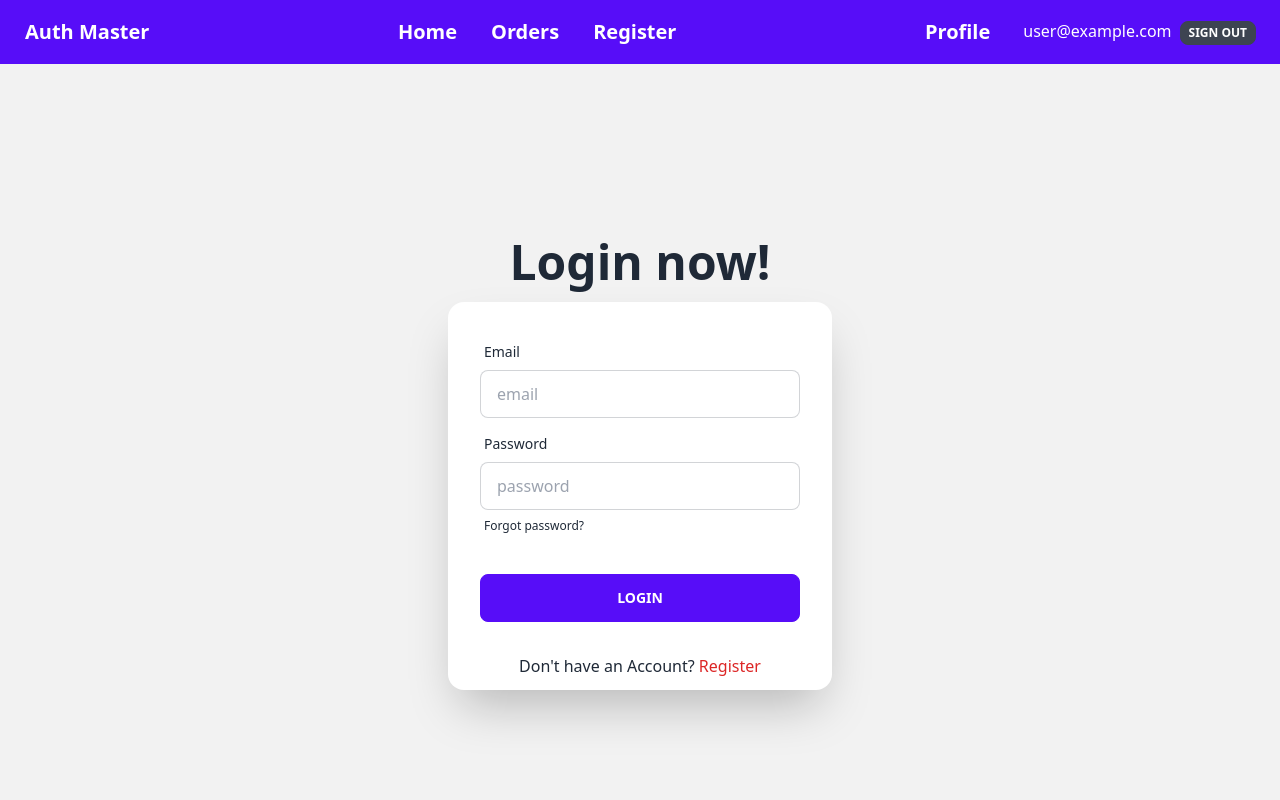
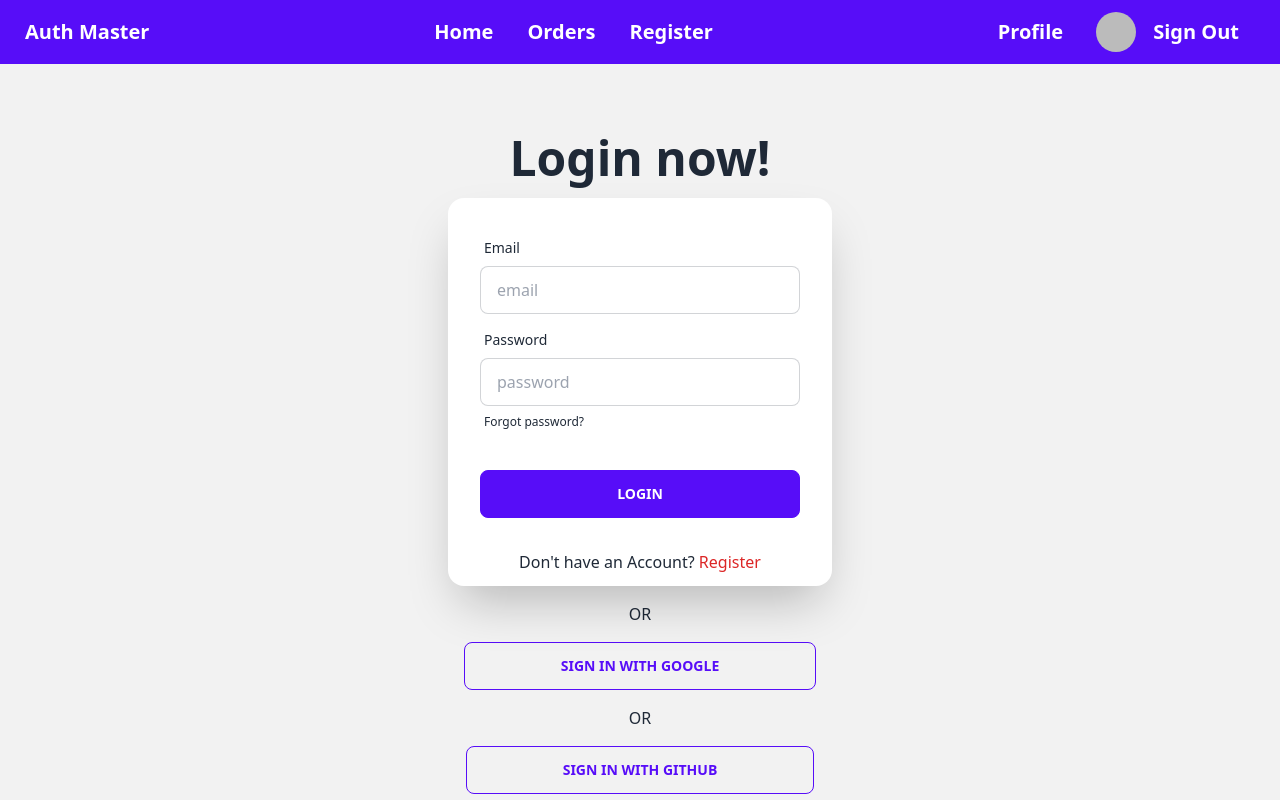
Before and after one commit to Rubel6623/chef-recipe-hunter-client-side, a React (Vite) app: page /login in a window 1280 px wide. Shown: the top 800 px of the page. Built offline with nearby package versions, Linux system fonts and the light colour scheme; no server answers; sample sign-in values are in the browser's storage.

Commit message:
implement github & google sign in Authentication

```diff
--- a/src/Components/Header/Header.jsx
+++ b/src/Components/Header/Header.jsx
@@ -44,11 +44,11 @@ const Header = () => {
           </Link>
         }
 
-        { user ?
-          <p className="mx-4">
-            <span>{user.email}</span>
-            <button onClick={handleLogOut} className="btn btn-xs ms-2">Sign Out</button>
-          </p>:
+        { user?
+          <div className="mx-4 flex ">
+            <img className="w-10 h-10 rounded-3xl my-1" src={user.photoURL} alt="" />
+            <button onClick={handleLogOut} className="btn btn-ghost normal-case text-xl">Sign Out</button>
+          </div>:
             <Link className="btn btn-ghost normal-case text-xl" to='/login'>Login</Link>
         }
        </div>
--- a/src/Components/Login/Login.jsx
+++ b/src/Components/Login/Login.jsx
@@ -2,8 +2,9 @@ import React, { useContext } from "react";
 import { Link, useLocation, useNavigate } from "react-router-dom";
 import { AuthContext } from "../Providers/AuthProvider";
 
+
 const Login = () => {
-  const {signIn}=useContext(AuthContext);
+  const {signIn,handleGoogleSignIn,handleGithubSignIn}=useContext(AuthContext);
   const navigate=useNavigate();
   const location=useLocation();
   console.log(location);
@@ -79,6 +80,15 @@ const Login = () => {
           </form>
           <h3 className="text-center mb-3">Don't have an Account? <Link to='/register' className="text-red-600"> Register</Link></h3>
         </div>
+
+        <h3>OR</h3>
+        <div >
+        <button onClick={handleGoogleSignIn} className="btn btn-outline btn-primary px-24">Sign in with Google</button>
+        </div>
+        <h3>OR</h3>
+        <div>
+          <button onClick={handleGithubSignIn} className="btn btn-outline btn-primary px-24">Sign in with Github</button>
+        </div>
       </div>
     </div>
   );
--- a/src/Components/Providers/AuthProvider.jsx
+++ b/src/Components/Providers/AuthProvider.jsx
@@ -1,5 +1,5 @@
 import React, { createContext, useEffect, useState } from 'react';
-import { createUserWithEmailAndPassword, getAuth, onAuthStateChanged, signInWithEmailAndPassword, signOut } from "firebase/auth";
+import { GithubAuthProvider, GoogleAuthProvider, createUserWithEmailAndPassword, getAuth, onAuthStateChanged, signInWithEmailAndPassword, signInWithPopup, signOut } from "firebase/auth";
 import app from '../../Firebase/firebase.config'
 
 export const AuthContext=createContext(null);
@@ -9,6 +9,8 @@ const auth=getAuth(app);
 const AuthProvider = ({children}) => {
     const [user,setUser]=useState(null);
     const [loading,setLoading]=useState(true);
+    const provider= new GoogleAuthProvider();
+    const githubProvider=new GithubAuthProvider();
 
     const createUser=(email,password)=>{
         setLoading(true);
@@ -22,6 +24,30 @@ const AuthProvider = ({children}) => {
 
     const logOut=()=>{
         return signOut(auth);
+    }
+
+    const handleGoogleSignIn=()=>{
+        signInWithPopup(auth,provider)
+        .then(result=>{
+            const loggedUser=result.user;
+            setUser(loggedUser);
+            console.log(loggedUser);
+        })
+        .catch(error=>{
+            console.error(error);
+        })
+    }
+
+    const handleGithubSignIn=()=>{
+        signInWithPopup(auth,githubProvider)
+        .then(result=>{
+            const loggedUser=result.user;
+            setUser(loggedUser);
+        })
+        .catch(error=>{
+            console.error(error);
+        })
+
     }
 
     useEffect(()=>{
@@ -40,6 +66,8 @@ const AuthProvider = ({children}) => {
         signIn,
         logOut,
         loading,
+        handleGoogleSignIn,
+        handleGithubSignIn,
     }
 
     return (
--- a/src/Components/Register/Register.jsx
+++ b/src/Components/Register/Register.jsx
@@ -98,15 +98,10 @@ const Register = () => {
                 required
               />
 
-              <label className="label">
-                <a href="#" className="label-text-alt link link-hover">
-                  Forgot password?
-                </a>
-              </label>
             </div>
 
             <div className="form-control mt-6">
-              <button className="btn btn-primary">Login</button>
+              <button className="btn btn-primary">Register</button>
             </div>
 
           <p className='text-center text-red-600'>{error}</p>
```
